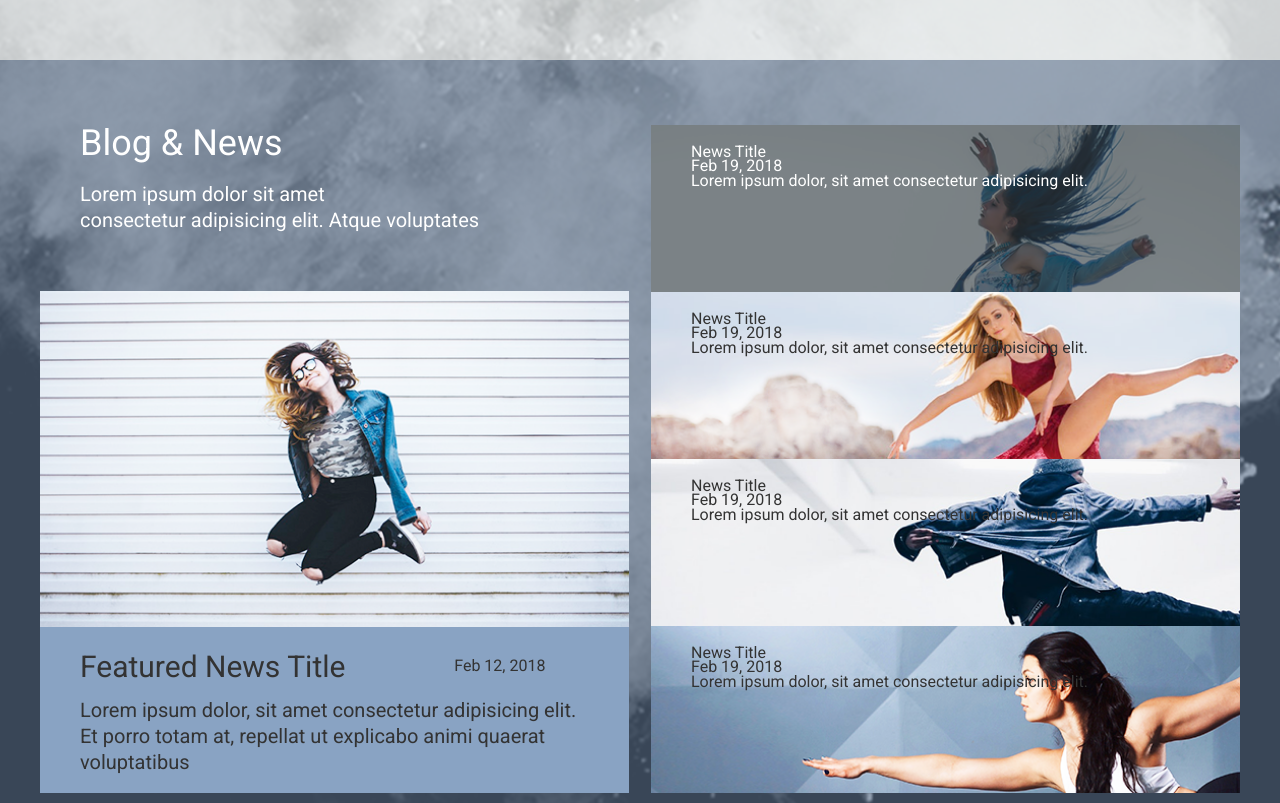
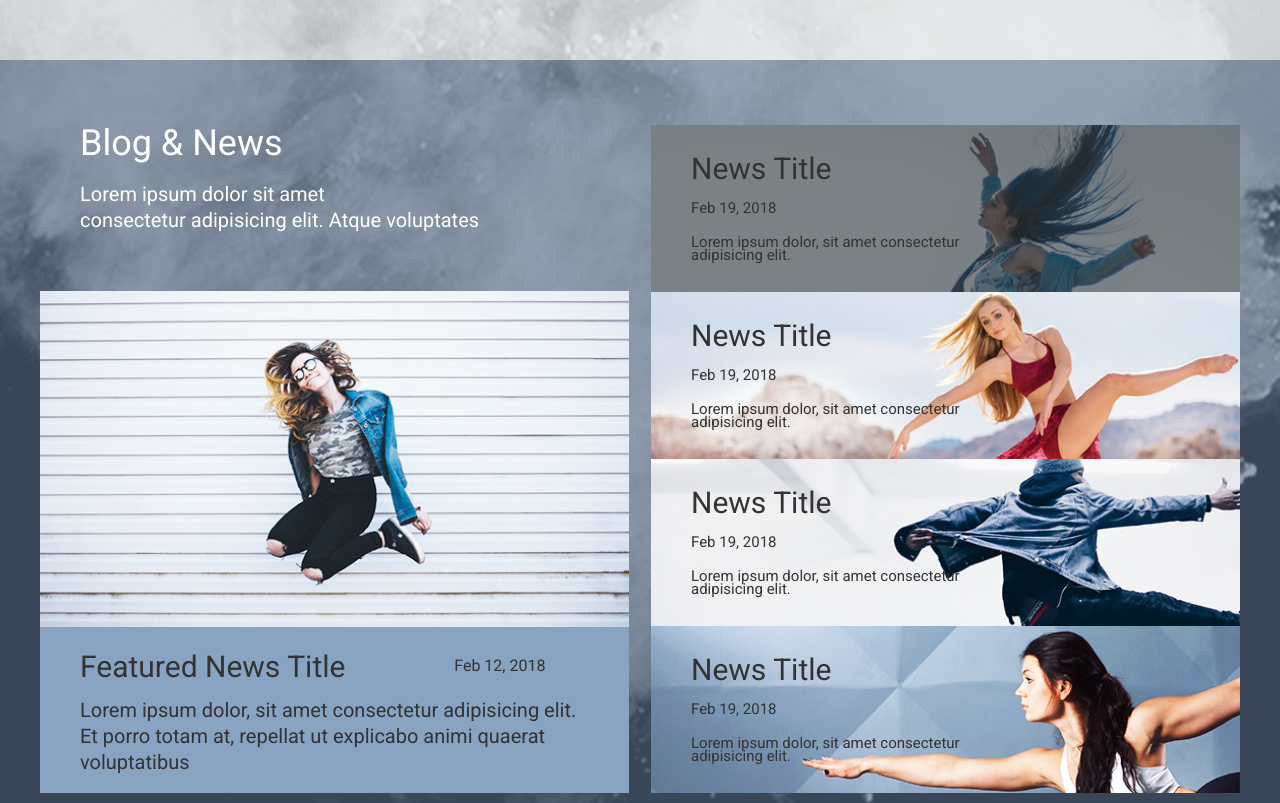
Before and after one commit to Tomrer/Lessons, a website built with webpack: page index.html in a window 1280 px wide. Shown: the part 2340-3143 px from the top of the page. Built offline with nearby package versions, Linux system fonts and the light colour scheme; files whose address does not match are found by name.

Commit message:
feat(Blog): hovers

```diff
--- a/index.html
+++ b/index.html
@@ -126,7 +126,7 @@
                 </div>
                 <div class="flex-col">
                     <div class="news__plate news__plate__1">
-                        <div class="news__text white-text">
+                        <div class="news__text">
                             <h3>News Title</h3>
                             <span>Feb 19, 2018</span>
                             <p>Lorem ipsum dolor, sit amet consectetur adipisicing elit.</p>
--- a/src/scss/sections/_blog.scss
+++ b/src/scss/sections/_blog.scss
@@ -83,19 +83,38 @@
     &__plate {
       color: $light-black;
       min-height: 167px;
-
+      position: relative;
       background: {
         size: cover;
         position: center center;
         repeat: no-repeat;
       }
-
       width: 100%;
       transition: background .3s ease-in;
 
+      &:after {
+        content: "";
+        display: block;
+        width: 100%;
+        height: 100%;
+        position: absolute;
+        top: 0;
+        left: 0;
+        background: black;
+        opacity: 0;
+        z-index: 0;
+      }
 
       &:hover {
-        background: $light-blue;
+        &:after {
+          opacity: .5;
+        }
+
+        h3,
+        span,
+        p {
+          color: white;
+        }
       }
 
       &__1 {
@@ -121,8 +140,25 @@
 
     &__text {
       line-height: 0.9;
-      padding: 20px 0 0 40px;
+      padding: 30px 0 0 40px;
+      position: relative;
       z-index: 1;
+
+      h3 {
+        font-size: 30px;
+        padding-bottom: 20px;
+      }
+
+      span {
+        display: block;
+        font-size: 15px;
+        padding-bottom: 20px;
+      }
+
+      p {
+        width: 50%;
+        font-size: 15px;
+      }
     }
   }
 }
```
